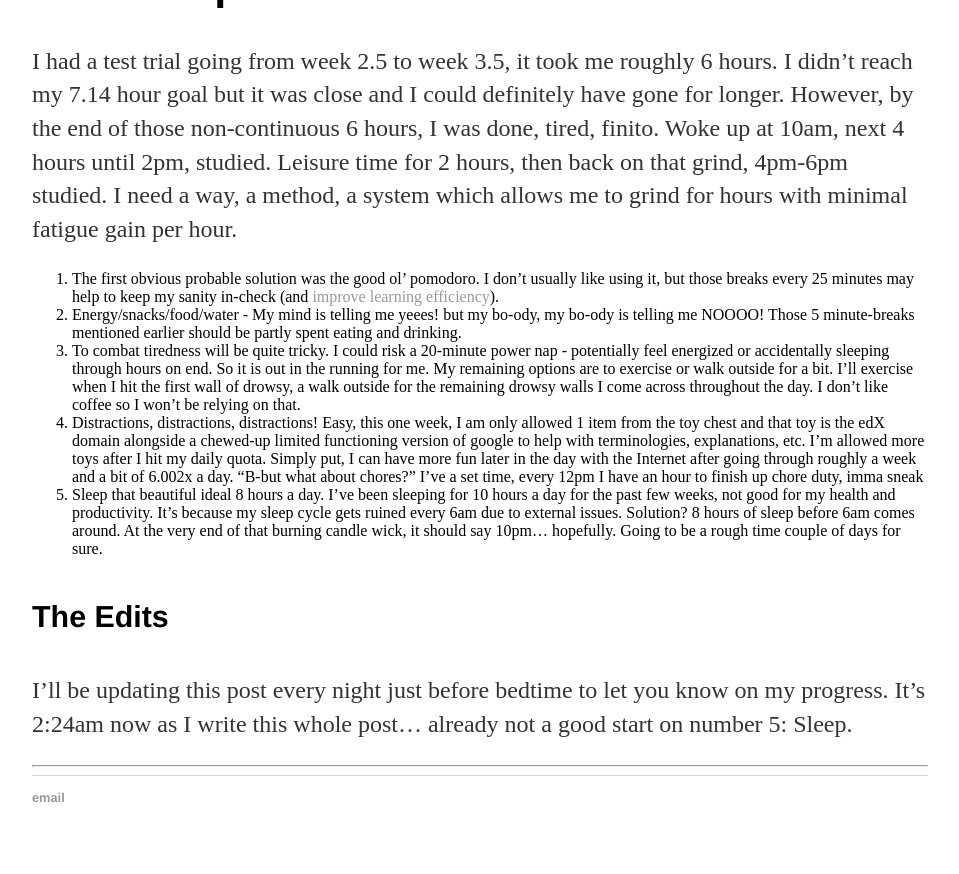
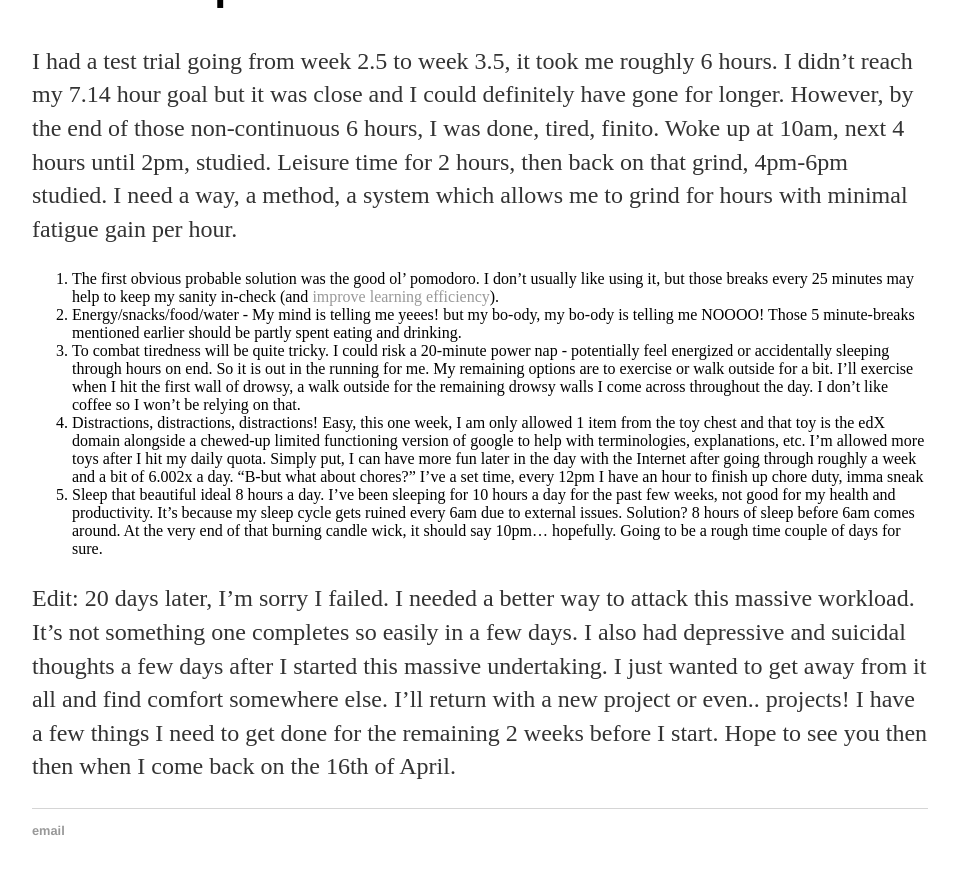
Before and after one commit to Raeiqal/raeiqal.github.io, a Jekyll site: the page built from _posts/2020-03-15-the-1-week-plan.md, in a window 1280 px wide and 900 px high, scrolled down 1051 px. Shown: the top 874 px of the window, without its empty margins (160-1119 px from the left). Built offline with Jekyll 4.4.1, drawn with Linux system fonts in a browser that asks for light colours.

Commit message:
Update 2020-03-15-the-1-week-plan.md

```diff
--- a/_posts/2020-03-15-the-1-week-plan.md
+++ b/_posts/2020-03-15-the-1-week-plan.md
@@ -21,7 +21,5 @@ I had a test trial going from week 2.5 to week 3.5, it took me roughly 6 hours.
 4. Distractions, distractions, distractions! Easy, this one week, I am only allowed 1 item from the toy chest and that toy is the edX domain alongside a chewed-up limited functioning version of google to help with terminologies, explanations, etc. I'm allowed more toys after I hit my daily quota. Simply put, I can have more fun later in the day with the Internet after going through roughly a week and a bit of 6.002x a day. "B-but what about chores?" I've a set time, every 12pm I have an hour to finish up chore duty, imma sneak
 5. Sleep that beautiful ideal 8 hours a day. I've been sleeping for 10 hours a day for the past few weeks, not good for my health and productivity. It's because my sleep cycle gets ruined every 6am due to external issues. Solution? 8 hours of sleep before 6am comes around. At the very end of that burning candle wick, it should say 10pm... hopefully. Going to be a rough time couple of days for sure.
 
-#### The Edits
-I'll be updating this post every night just before bedtime to let you know on my progress. It's 2:24am now as I write this whole post... already not a good start on number 5: Sleep.
-
-___
+Edit:
+20 days later, I'm sorry I failed. I needed a better way to attack this massive workload. It's not something one completes so easily in a few days. I also had depressive and suicidal thoughts a few days after I started this massive undertaking. I just wanted to get away from it all and find comfort somewhere else. I'll return with a new project or even.. projects! I have a few things I need to get done for the remaining 2 weeks before I start. Hope to see you then then when I come back on the 16th of April.
```
